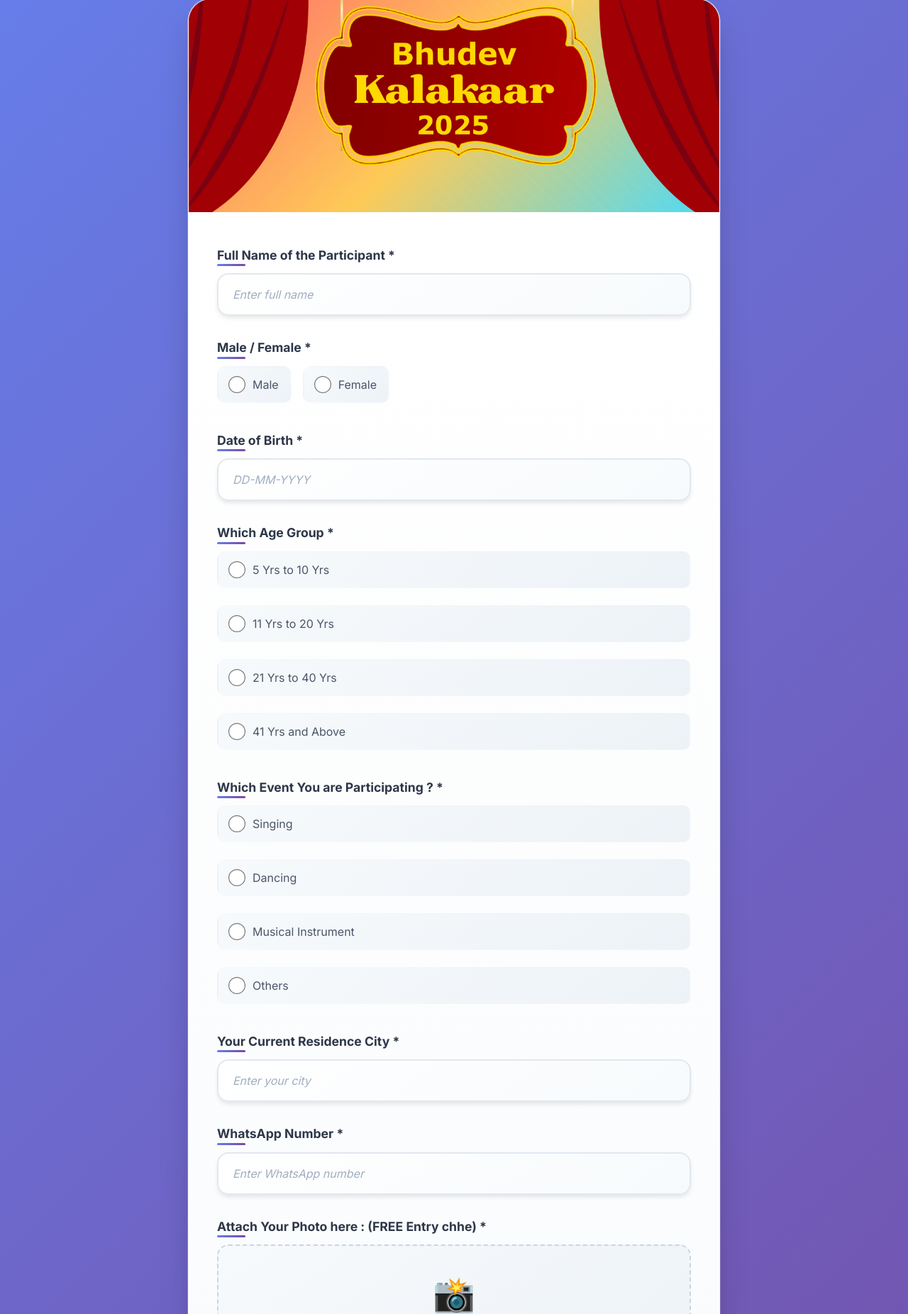
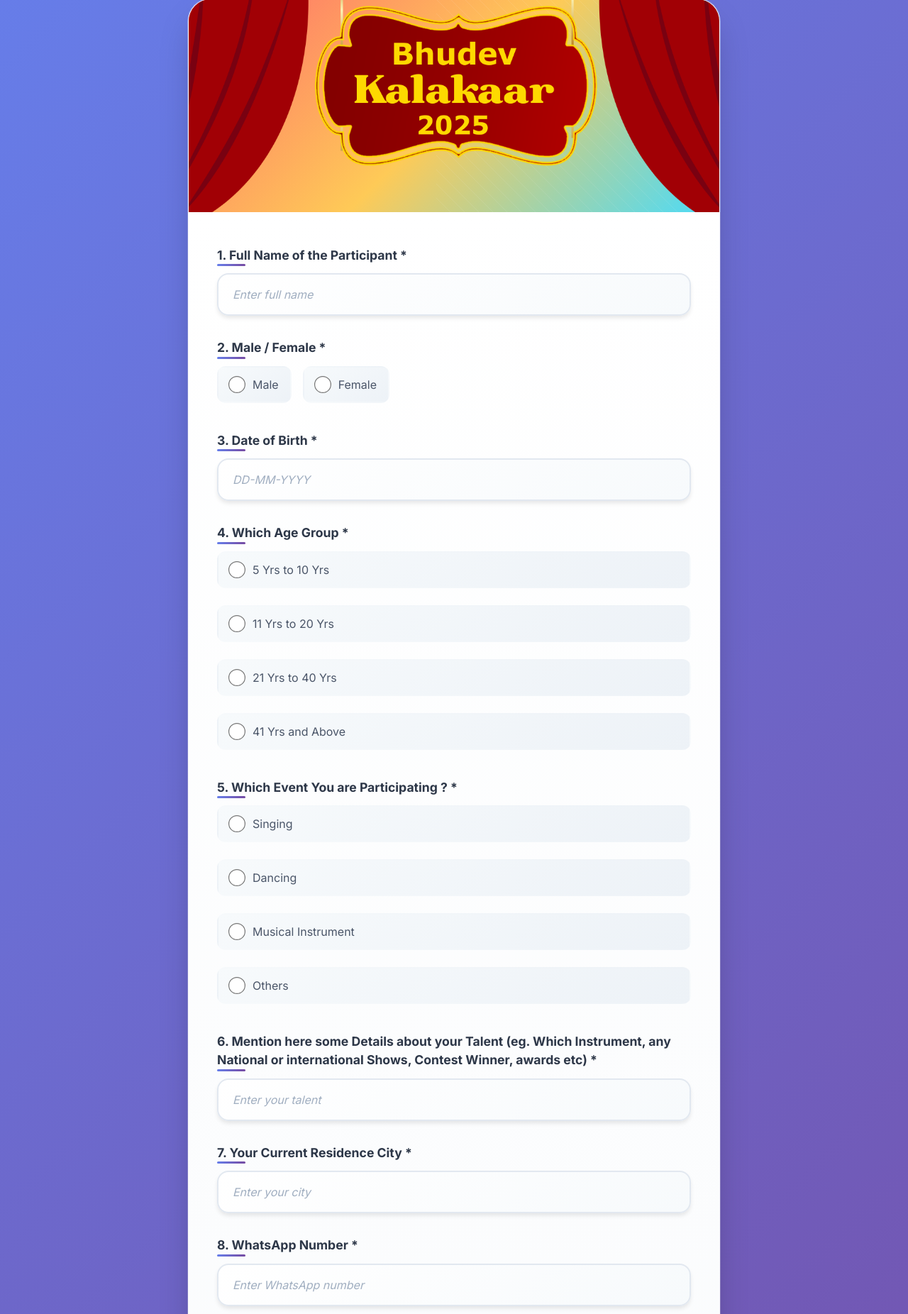
Before and after one commit to gaganRat3/Bhudevkalakar, a Django app: page / in a window 1280 px wide. Shown: the part 90-1942 px from the top of the page at 71% size. Run offline with Django 4.2, Linux system fonts and the light colour scheme; some libraries are stand-ins or nearby versions.

Commit message:
Change Commit

```diff
--- a/registration/models.py
+++ b/registration/models.py
@@ -59,6 +59,9 @@ class TalentEventRegistration(models.Model):
     # Event Information
     event = models.CharField(
         max_length=30, choices=EVENT_CHOICES, verbose_name="Event Category")
+    talent_details = models.TextField(
+        max_length=500, verbose_name="Talent Details",
+        help_text="Details about talent (instruments, awards, shows, etc.)")
     city = models.CharField(
         max_length=100, verbose_name="Current Residence City")
 
--- a/registration/views.py
+++ b/registration/views.py
@@ -34,6 +34,7 @@ def submit_registration(request):
             'dateOfBirth': request.POST.get('dateOfBirth'),
             'ageGroup': request.POST.get('ageGroup'),
             'event': request.POST.get('event'),
+            'Talent': request.POST.get('Talent'),
             'city': request.POST.get('city'),
             'whatsappNumber': request.POST.get('whatsappNumber'),
             'terms': request.POST.get('terms'),
@@ -62,6 +63,7 @@ def submit_registration(request):
             date_of_birth=frontend_data['dateOfBirth'],
             age_group=frontend_data['ageGroup'],
             event=frontend_data['event'],
+            talent_details=frontend_data.get('Talent', ''),
             city=frontend_data['city'],
             whatsapp_number=frontend_data['whatsappNumber'],
             terms=frontend_data['terms'],
--- a/talent_event_backend/settings.py
+++ b/talent_event_backend/settings.py
@@ -24,7 +24,7 @@ BASE_DIR = Path(__file__).resolve().parent.parent
 SECRET_KEY = 'django-insecure-your-secret-key-here-change-this-in-production'
 
 # SECURITY WARNING: don't run with debug turned on in production!
-DEBUG = False
+DEBUG = True  # Set to True for development
 
 ALLOWED_HOSTS = ['localhost', '127.0.0.1', '0.0.0.0',
                  'bhudevkalakar-bhudevnetwork.pythonanywhere.com', ]
--- a/templates/registration/confirmation.html
+++ b/templates/registration/confirmation.html
@@ -286,11 +286,11 @@
             <div class="bg-gradient-to-r from-green-50 to-blue-50 border-2 border-green-300 rounded-lg p-4 mb-8">
                 <p class="text-lg font-bold text-green-800">
                     Thanks for submitting your Entry to BHUDEV KALAKAAR - 2025 MEGA Talent EVENT ! <br>
-                    We will give your Confirmation Phone Call in 2-3 Days. <br> You can Phone Call on 9099048986 between
+                    We will give your Confirmation Phone Call in 2-3 Days. <br> You can Phone Call on 9662766565 between
                     9 AM
                     to 6 PM <br>
                     JOIN our Free Talent WhatsApp Group:
-                    <a href="https://chat.whatsapp.com/HOQcykqgbbyBcCFR8oqbsP" target="_blank"
+                    <a href="https://chat.whatsapp.com/KXI4QuCgixJ2E10hhbjdVC?mode=ac_t" target="_blank"
                         class="inline-block bg-green-500 hover:bg-green-600 text-white font-bold py-2 px-4 rounded-lg ml-2 transition-all duration-300 transform hover:scale-105 shadow-lg">
                         📱 Join WhatsApp Group
                     </a>
--- a/templates/registration/form.html
+++ b/templates/registration/form.html
@@ -1566,14 +1566,14 @@
 
                 <!-- Full Name Section -->
                 <div class="input-group">
-                    <label for="fullName" class="input-label">Full Name of the Participant *</label>
+                    <label for="fullName" class="input-label">1. Full Name of the Participant *</label>
                     <input type="text" id="fullName" name="fullName" placeholder="Enter full name" class="input-field"
                         required>
                 </div>
 
                 <!-- Gender Section -->
                 <div class="input-group">
-                    <p class="input-label">Male / Female *</p>
+                    <p class="input-label">2. Male / Female *</p>
                     <div class="flex radio-group">
                         <label>
                             <input type="radio" name="gender" value="male" required>
@@ -1588,14 +1588,14 @@
 
                 <!-- Date of Birth Section -->
                 <div class="input-group">
-                    <label for="dateOfBirth" class="input-label">Date of Birth *</label>
+                    <label for="dateOfBirth" class="input-label">3. Date of Birth *</label>
                     <input type="text" id="dateOfBirth" name="dateOfBirth" placeholder="DD-MM-YYYY" class="input-field"
                         required maxlength="10">
                 </div>
 
                 <!-- Age Group Section -->
                 <div class="input-group">
-                    <p class="input-label">Which Age Group *</p>
+                    <p class="input-label">4. Which Age Group *</p>
                     <div class="flex flex-col radio-group">
                         <label>
                             <input type="radio" name="ageGroup" value="5-10" required>
@@ -1618,7 +1618,7 @@
 
                 <!-- Event Participation Section -->
                 <div class="input-group">
-                    <p class="input-label">Which Event You are Participating ? *</p>
+                    <p class="input-label">5. Which Event You are Participating ? *</p>
                     <div class="flex flex-col radio-group">
                         <label>
                             <input type="radio" name="event" value="singing" required>
@@ -1639,22 +1639,30 @@
                     </div>
                 </div>
 
+                <!-- talent details -->
+                <div class="input-group">
+                    <label for="talent" class="input-label">6. Mention here some Details about your Talent (eg. Which
+                        Instrument, any National or international Shows, Contest Winner, awards etc) *</label>
+                    <input type="text" id="talent" name="Talent" placeholder="Enter your talent" class="input-field"
+                        required>
+                </div>
+
                 <!-- Current Residence City Section -->
                 <div class="input-group">
-                    <label for="city" class="input-label">Your Current Residence City *</label>
+                    <label for="city" class="input-label">7. Your Current Residence City *</label>
                     <input type="text" id="city" name="city" placeholder="Enter your city" class="input-field" required>
                 </div>
 
                 <!-- WhatsApp Number Section -->
                 <div class="input-group">
-                    <label for="whatsappNumber" class="input-label">WhatsApp Number *</label>
+                    <label for="whatsappNumber" class="input-label">8. WhatsApp Number *</label>
                     <input type="tel" id="whatsappNumber" name="whatsappNumber" placeholder="Enter WhatsApp number"
                         class="input-field" required>
                 </div>
 
                 <!-- Photo Upload Section -->
                 <div class="input-group">
-                    <label for="photo" class="input-label">Attach Your Photo here : (FREE Entry chhe) *</label>
+                    <label for="photo" class="input-label">9. Attach Your Photo here : (FREE Entry chhe) *</label>
 
                     <!-- Upload Placeholder (shown when no image selected) -->
                     <div id="uploadPlaceholder" class="upload-placeholder"
@@ -1683,7 +1691,7 @@
 
                 <!-- Terms and Conditions Section -->
                 <div class="input-group">
-                    <p class="input-label">Terms & Conditions Agreement *</p>
+                    <p class="input-label">10. Terms & Conditions Agreement *</p>
 
                     <!-- Terms Text Box -->
                     <div class="terms-container">
@@ -1691,7 +1699,7 @@
                             <h4 class="terms-title">📝 Video Submission Requirements:</h4>
                             <ul class="terms-list">
                                 <li>📤 Send your <strong>1 Minute Talent Video clip</strong> to WhatsApp Number <strong
-                                        class="highlight-number">9099048986</strong></li>
+                                        class="highlight-number"> 9662766565</strong></li>
                                 <li> Include the following information with your video:</li>
                                 <ul class="terms-sublist">
                                     <li> <strong>Full Name</strong></li>
@@ -1773,6 +1781,10 @@
                         <span class="review-value" id="reviewEvent">-</span>
                     </div>
                     <div class="review-item">
+                        <span class="review-label">Talent Details:</span>
+                        <span class="review-value" id="reviewTalent">-</span>
+                    </div>
+                    <div class="review-item">
                         <span class="review-label">City:</span>
                         <span class="review-value" id="reviewCity">-</span>
                     </div>
@@ -1958,6 +1970,7 @@
                     dateOfBirth: document.getElementById('dateOfBirth')?.value || '',
                     ageGroup: document.querySelector('input[name="ageGroup"]:checked')?.value || '',
                     event: document.querySelector('input[name="event"]:checked')?.value || '',
+                    talent: document.getElementById('talent')?.value || '',
                     city: document.getElementById('city')?.value || '',
                     whatsappNumber: document.getElementById('whatsappNumber')?.value || '',
                     photo: document.getElementById('photo')?.files[0] || null,
@@ -1972,6 +1985,7 @@
                     data.dateOfBirth &&
                     data.ageGroup &&
                     data.event &&
+                    data.talent &&
                     data.city &&
                     data.whatsappNumber &&
                     data.photo &&
@@ -2003,6 +2017,7 @@
                 };
                 document.getElementById('reviewEvent').textContent = eventMap[data.event] || '-';
 
+                document.getElementById('reviewTalent').textContent = data.talent || '-';
                 document.getElementById('reviewCity').textContent = data.city || '-';
                 document.getElementById('reviewWhatsApp').textContent = data.whatsappNumber || '-';
                 document.getElementById('reviewPhoto').textContent = data.photo ?
--- a/templates/registration/form_clean.html
+++ b/templates/registration/form_clean.html
@@ -222,7 +222,7 @@
 
                 <!-- Full Name Section -->
                 <div class="input-group">
-                    <label for="fullName" class="input-label">Full Name of the Participant *</label>
+                    <label for="fullName" class="input-label">1.Full Name of the Participant *</label>
                     <input type="text" id="fullName" name="fullName" placeholder="Enter full name" class="input-field"
                         required>
                 </div>
```
Also changed, not shown: registration/admin.py (+15 -4 lines), talent_event_backend/settings_production.py (added, +19 -0 lines), db.sqlite3, media/participant_photos/63eab869-4c86-4666-8cef-6fe43f37764e.png (added), media/participant_photos/f63c8772-2ced-4910-af9e-341a1dc3e92e.png (added), registration/migrations/0005_auto_20250808_1502.py (added), requirements-minimal.txt (added), 1 other file.
